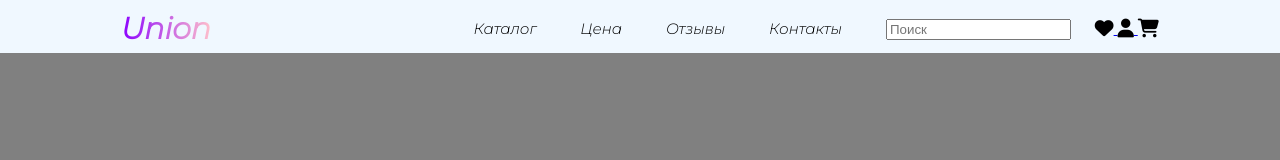
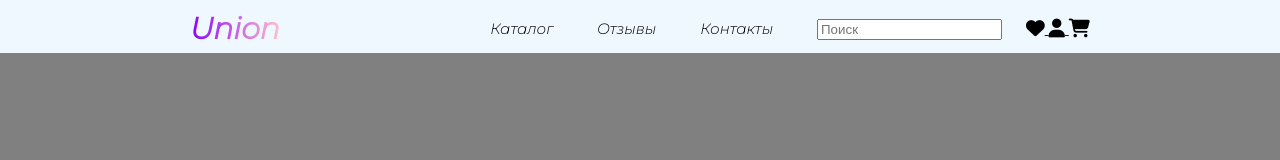
Before and after one commit to Luffy-Strike/Union-project, a website: page index.html in a window 1280 px wide. Drawn offline with Linux system fonts and the light colour scheme.

Commit message:
Some changes

```diff
--- a/assets/css/style.css
+++ b/assets/css/style.css
@@ -8,7 +8,7 @@ body {
 /* Header */
 .header__inner{
     display: flex;
-    justify-content: space-around;
+    justify-content: space-evenly;
     align-items: center;
 }
 header {
@@ -39,6 +39,7 @@ header {
    color: black;
    text-decoration: none;
 }
+/* Icons */
 .social{
     padding-top: 5px;
     display: flex;
--- a/index.html
+++ b/index.html
@@ -17,7 +17,6 @@
             <div class="header__logo">Union</div>
             <nav class="nav">
               <a class="nav__link" href="#">Каталог</a>
-              <a class="nav__link" href="#">Цена</a>
               <a class="nav__link" href="#">Отзывы</a>
               <a class="nav__link" href="#">Контакты</a>
               <form class="nav__link">
```
